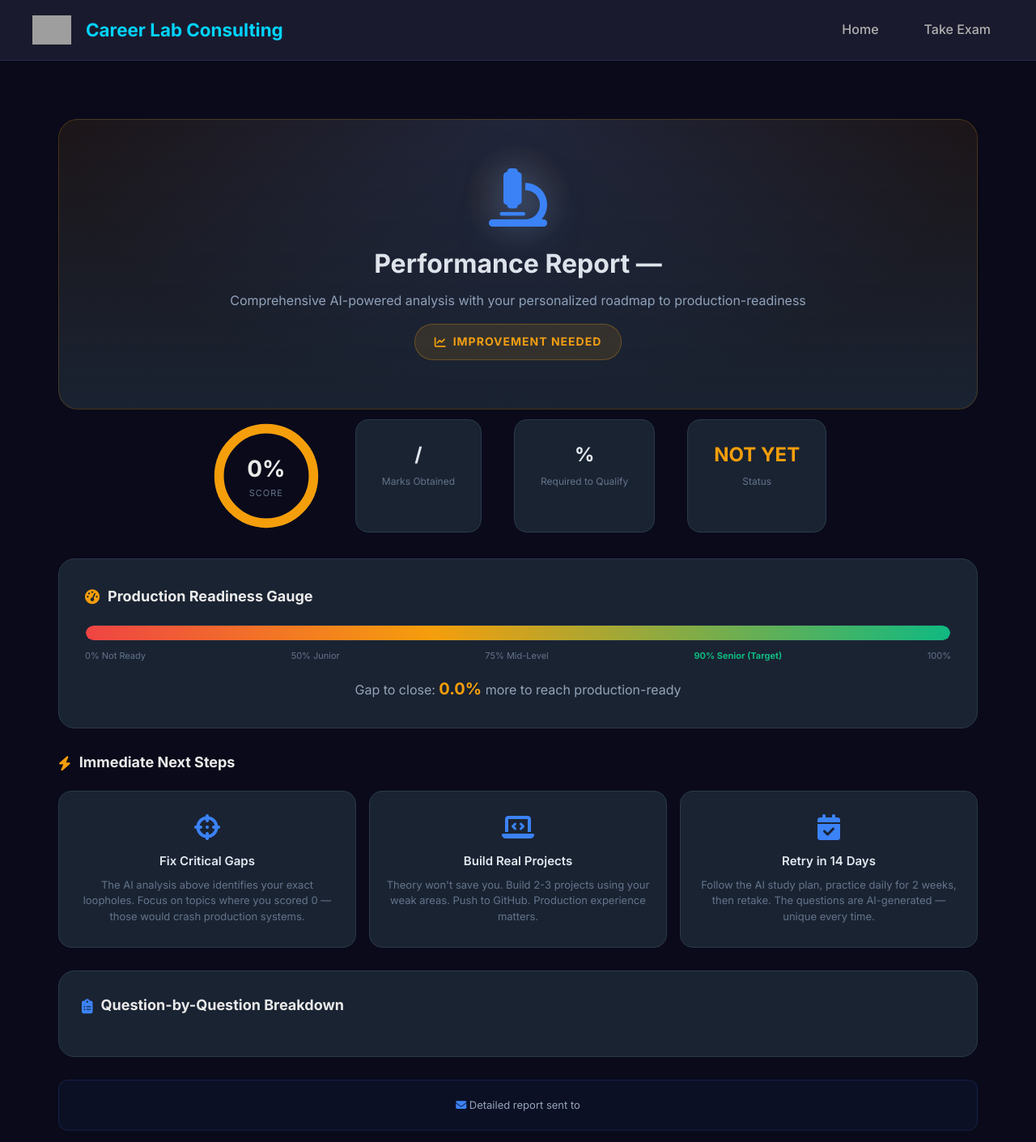
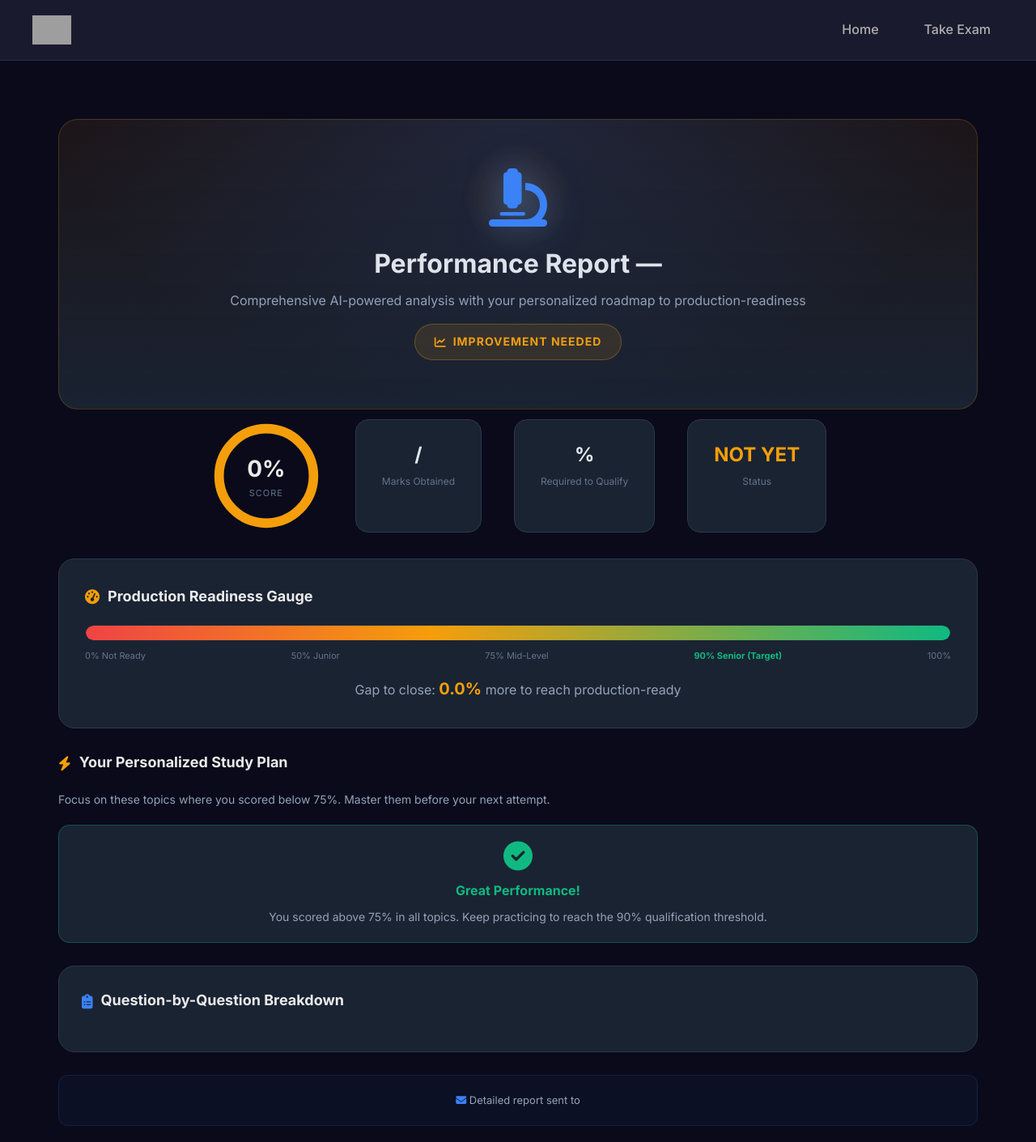
Before and after one commit to debalghosh123/Autonomous-Operation-Management-System-, a FastAPI app: template templates/exam_result.html in a window 1280 px wide. Shown: the top 1411 px of the page at 81% size. Run offline with FastAPI, Linux system fonts and the light colour scheme; the template is opened without the code that fills it, so the values that code supplies are empty; grey boxes are pictures that could not be loaded.

Commit message:
fix: Remove duplicate branding, fix eye detection hysteresis, add topicwise study plan
- Remove 'Career Lab Consulting' text from navbar (keep only logo)
- Remove Admin Panel button from index.html hero section
- Fix eye detection: add gazeAtScreenFrames counter requiring 3+
  consecutive looking-at-screen frames (1.5s) before resetting
  distraction state, preventing single noisy frames from breaking
  the detection cycle
- Update exam_result endpoint to calculate topic_performance from
  answers and pass it to the template
- Replace generic action cards with dynamic topicwise study plan
  showing weak topics (below 75%) with specific study guidance

```diff
--- a/templates/base.html
+++ b/templates/base.html
@@ -14,7 +14,6 @@
         <div class="nav-container">
             <a href="/" class="nav-brand">
                 <img src="https://www.careerlabconsulting.com/logo.png" alt="Career Lab Consulting" class="nav-logo">
-                Career Lab Consulting
             </a>
             <div class="nav-links">
                 <a href="/" class="nav-link">Home</a>
--- a/templates/exam_result.html
+++ b/templates/exam_result.html
@@ -70,6 +70,26 @@
 .act-card h4 { font-size: 15px; font-weight: 600; margin-bottom: 8px; color: #e2e8f0; }
 .act-card p { font-size: 13px; color: #64748b; line-height: 1.5; }
 
+/* Study Plan */
+.study-plan-grid { display: grid; grid-template-columns: repeat(2, 1fr); gap: 14px; }
+.study-plan-card { background: var(--card-bg, #1a2332); border: 1px solid #2a3a4a; border-radius: 14px; padding: 20px; transition: all 0.3s; }
+.study-plan-card:hover { border-color: #3b82f6; transform: translateY(-2px); box-shadow: 0 6px 24px rgba(59,130,246,0.08); }
+.study-plan-card.study-plan-success { grid-column: 1 / -1; text-align: center; border-color: rgba(16,185,129,0.3); }
+.study-plan-card.study-plan-success i { font-size: 36px; color: #10b981; margin-bottom: 12px; }
+.study-plan-card.study-plan-success h4 { color: #10b981; font-size: 16px; margin-bottom: 8px; }
+.study-plan-card.study-plan-success p { color: #94a3b8; font-size: 14px; }
+.study-plan-header { display: flex; align-items: center; gap: 14px; margin-bottom: 12px; }
+.study-topic-icon { width: 42px; height: 42px; border-radius: 10px; background: rgba(59,130,246,0.1); display: flex; align-items: center; justify-content: center; flex-shrink: 0; }
+.study-topic-icon i { font-size: 18px; color: #3b82f6; }
+.study-topic-info { flex: 1; min-width: 0; }
+.study-topic-info h4 { font-size: 14px; font-weight: 700; color: #e2e8f0; margin-bottom: 6px; }
+.study-score-bar { height: 6px; background: #0f172a; border-radius: 3px; overflow: hidden; margin-bottom: 4px; }
+.study-score-fill { height: 100%; border-radius: 3px; transition: width 1s ease; }
+.study-score-label { font-size: 11px; color: #64748b; font-weight: 500; }
+.study-plan-content { padding-top: 10px; border-top: 1px solid rgba(42,58,74,0.5); }
+.study-plan-content p { font-size: 13px; color: #94a3b8; line-height: 1.5; display: flex; align-items: flex-start; gap: 8px; }
+.study-plan-content p i { color: #f59e0b; margin-top: 2px; flex-shrink: 0; }
+
 /* Answer Review */
 .review-section { background: var(--card-bg, #1a2332); border: 1px solid #2a3a4a; border-radius: 20px; padding: 28px; margin-bottom: 28px; }
 .review-section h3 { font-size: 18px; font-weight: 700; margin-bottom: 20px; display: flex; align-items: center; gap: 10px; }
@@ -94,6 +114,7 @@
 @media (max-width: 768px) {
     .score-section { gap: 20px; }
     .actions-grid { grid-template-columns: 1fr; }
+    .study-plan-grid { grid-template-columns: 1fr; }
     .answer-row { flex-wrap: wrap; gap: 6px; }
     .result-hero h1 { font-size: 24px; }
 }
@@ -181,25 +202,86 @@
         <p class="meter-gap">Gap to close: <strong>{{ "%.1f"|format(90 - exam.percentage) }}%</strong> more to reach production-ready</p>
     </div>
 
-    <!-- Action Items -->
+    <!-- Topicwise Study Plan -->
     <div class="actions-section">
-        <h3><i class="fas fa-bolt" style="color: #f59e0b;"></i> Immediate Next Steps</h3>
-        <div class="actions-grid">
-            <div class="act-card">
-                <i class="fas fa-crosshairs"></i>
-                <h4>Fix Critical Gaps</h4>
-                <p>The AI analysis above identifies your exact loopholes. Focus on topics where you scored 0 — those would crash production systems.</p>
+        <h3><i class="fas fa-bolt" style="color: #f59e0b;"></i> Your Personalized Study Plan</h3>
+        <p style="color: #94a3b8; margin-bottom: 20px; font-size: 14px;">Focus on these topics where you scored below 75%. Master them before your next attempt.</p>
+        <div class="study-plan-grid">
+            {% set topic_study_map = {
+                'python_setup': 'Python environment, virtual environments, pip',
+                'variables_datatypes': 'Data types, type casting, operators',
+                'strings': 'String methods, f-strings, slicing, formatting for AI prompts',
+                'lists_tuples_sets': 'List comprehensions, CRUD, choosing right data structure',
+                'dictionaries_json': 'JSON handling, nested dicts, json module',
+                'control_flow': 'Conditional logic, short-circuit evaluation',
+                'loops': 'for/while, range, enumerate, zip, iterating API responses',
+                'functions_scope': 'Functions, *args/**kwargs, lambda, closures',
+                'modules_packages': 'Module system, imports, packages, requirements.txt',
+                'file_io_errors': 'File I/O, with statement, exception handling',
+                'oop_basics': 'Classes, __init__, attributes, methods, Agent design',
+                'oop_advanced': 'Inheritance, polymorphism, dunder methods, design patterns',
+                'apis_requests': 'HTTP methods, requests library, API auth, error handling',
+                'web_scraping': 'BeautifulSoup, CSS selectors, ethical scraping',
+                'pandas': 'DataFrame ops, filtering, groupby, data export',
+                'regex': 'Regular expressions, pattern matching, text extraction',
+                'async_programming': 'asyncio, async/await, aiohttp, concurrent calls',
+                'ai_agent_patterns': 'ReAct framework, tool use, memory, LangChain, Pydantic'
+            } %}
+            {% set topic_icons = {
+                'python_setup': 'fa-cogs',
+                'variables_datatypes': 'fa-superscript',
+                'strings': 'fa-font',
+                'lists_tuples_sets': 'fa-list',
+                'dictionaries_json': 'fa-code',
+                'control_flow': 'fa-code-branch',
+                'loops': 'fa-sync-alt',
+                'functions_scope': 'fa-cube',
+                'modules_packages': 'fa-boxes-stacked',
+                'file_io_errors': 'fa-file-code',
+                'oop_basics': 'fa-cubes',
+                'oop_advanced': 'fa-layer-group',
+                'apis_requests': 'fa-plug',
+                'web_scraping': 'fa-spider',
+                'pandas': 'fa-table',
+                'regex': 'fa-search',
+                'async_programming': 'fa-bolt',
+                'ai_agent_patterns': 'fa-robot'
+            } %}
+            {% set weak_topics_found = [] %}
+            {% for topic, perf in topic_performance.items() %}
+                {% if perf.percentage < 75 %}
+                    {% if weak_topics_found.append(topic) %}{% endif %}
+                {% endif %}
+            {% endfor %}
+            {% if weak_topics_found | length == 0 %}
+            <div class="study-plan-card study-plan-success">
+                <i class="fas fa-check-circle"></i>
+                <h4>Great Performance!</h4>
+                <p>You scored above 75% in all topics. Keep practicing to reach the 90% qualification threshold.</p>
             </div>
-            <div class="act-card">
-                <i class="fas fa-laptop-code"></i>
-                <h4>Build Real Projects</h4>
-                <p>Theory won't save you. Build 2-3 projects using your weak areas. Push to GitHub. Production experience matters.</p>
-            </div>
-            <div class="act-card">
-                <i class="fas fa-calendar-check"></i>
-                <h4>Retry in 14 Days</h4>
-                <p>Follow the AI study plan, practice daily for 2 weeks, then retake. The questions are AI-generated — unique every time.</p>
-            </div>
+            {% else %}
+            {% for topic, perf in topic_performance.items() %}
+                {% if perf.percentage < 75 %}
+                <div class="study-plan-card">
+                    <div class="study-plan-header">
+                        <div class="study-topic-icon">
+                            <i class="fas {{ topic_icons.get(topic, 'fa-book') }}"></i>
+                        </div>
+                        <div class="study-topic-info">
+                            <h4>{{ topic | replace('_', ' ') | title }}</h4>
+                            <div class="study-score-bar">
+                                <div class="study-score-fill" style="width: {{ perf.percentage }}%; background: {% if perf.percentage < 25 %}#ef4444{% elif perf.percentage < 50 %}#f59e0b{% else %}#3b82f6{% endif %};"></div>
+                            </div>
+                            <span class="study-score-label">{{ perf.correct }}/{{ perf.total }} correct ({{ perf.percentage }}%)</span>
+                        </div>
+                    </div>
+                    <div class="study-plan-content">
+                        <p><i class="fas fa-book-open"></i> {{ topic_study_map.get(topic, 'Review this topic thoroughly') }}</p>
+                    </div>
+                </div>
+                {% endif %}
+            {% endfor %}
+            {% endif %}
         </div>
     </div>
     {% endif %}
--- a/templates/index.html
+++ b/templates/index.html
@@ -42,9 +42,6 @@
             <a href="/register" class="btn btn-primary btn-lg">
                 <i class="fas fa-rocket"></i> Start Evaluation
             </a>
-            <a href="/admin/login" class="btn btn-outline btn-lg">
-                <i class="fas fa-shield-alt"></i> Admin Panel
-            </a>
         </div>
         <div class="exam-info">
             <div class="info-item">
```
Also changed, not shown: app/routers/exam.py (+15 -0 lines), static/js/eye_detection.js (+26 -7 lines), .agents/tasks/task-exam-system-enhancements/features/FEAT-008.json (added).
